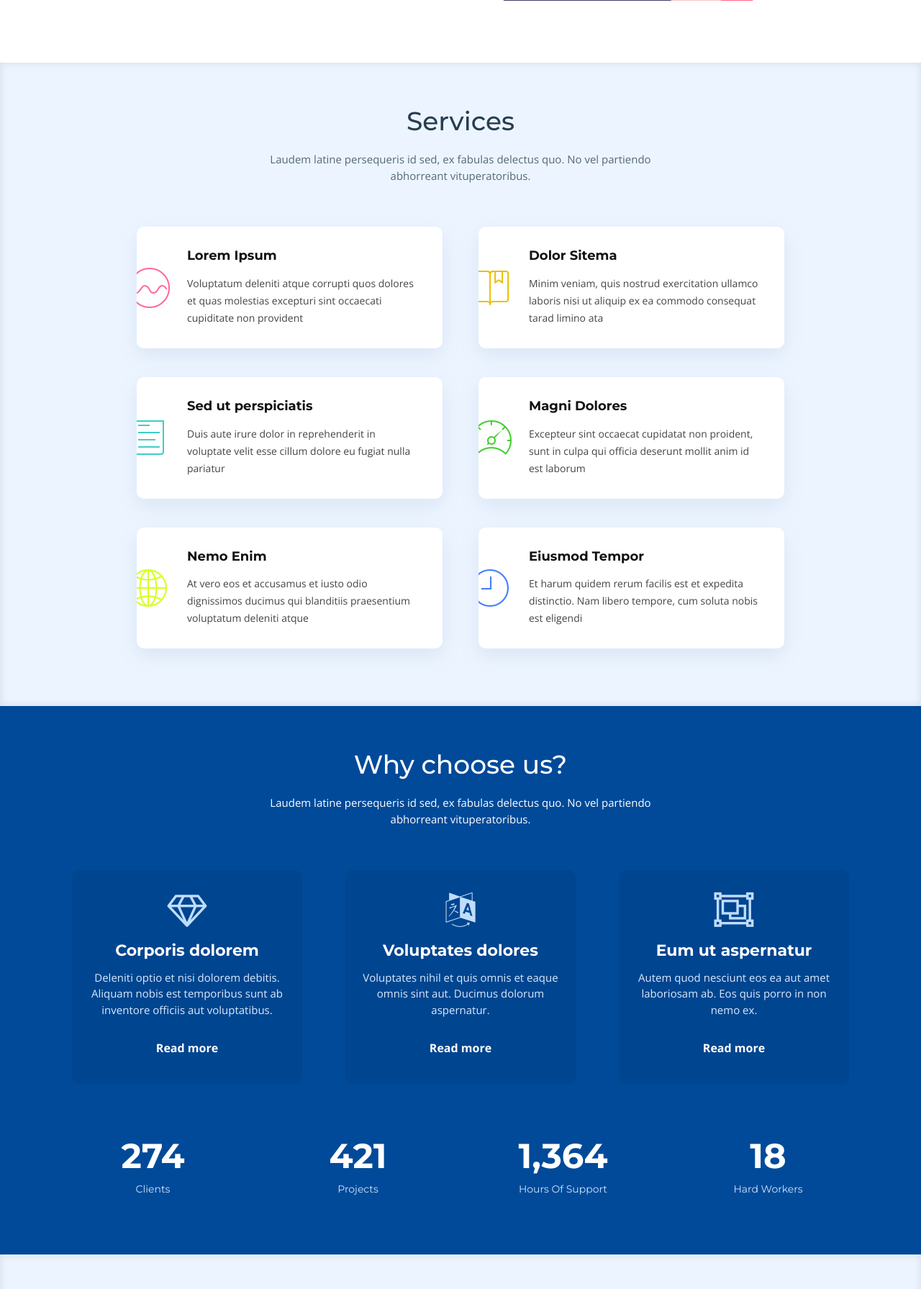
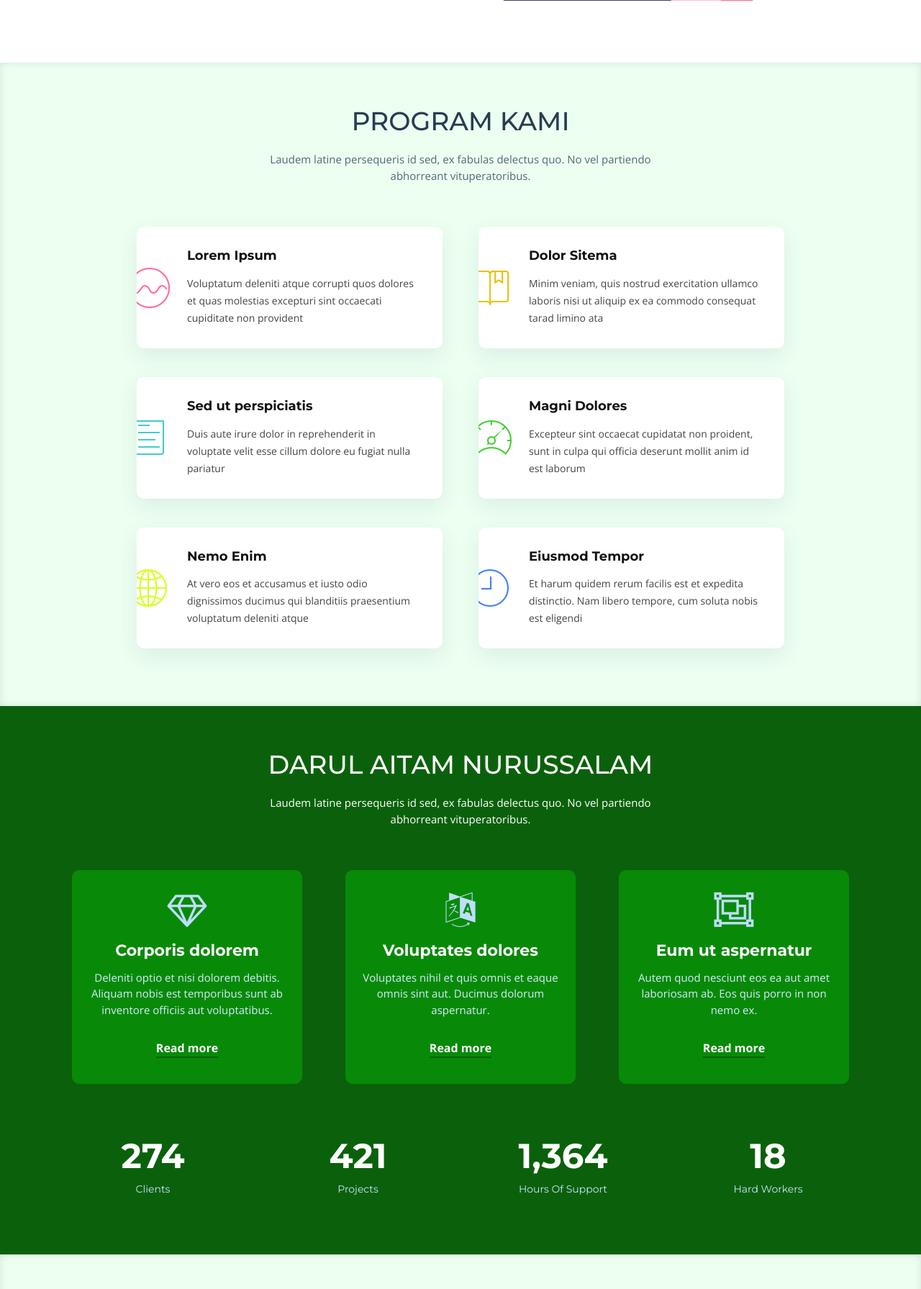
Before and after one commit to devansol/nurussalam, a CodeIgniter app: page /database/ in a window 1280 px wide. Shown: the part 2169-3960 px from the top of the page at 72% size. Run offline with CodeIgniter, Linux system fonts and the light colour scheme; some libraries are stand-ins or nearby versions; some web fonts are replaced.

Commit message:
commit new

```diff
--- a/application/views/header.php
+++ b/application/views/header.php
@@ -2,7 +2,7 @@
 <html lang="en">
 <head>
 	<meta charset="utf-8">
-	<title>NewBiz Bootstrap Template</title>
+	<title>Masjid Jami' Nurussalam</title>
 	<meta content="width=device-width, initial-scale=1.0" name="viewport">
 	<meta content="" name="keywords">
 	<meta content="" name="description">
--- a/application/views/page/about.php
+++ b/application/views/page/about.php
@@ -2,7 +2,7 @@
       <div class="container">
 
         <header class="section-header">
-          <h3>About Us</h3>
+          <h3>TENTANG KAMI</h3>
           <p>Lorem ipsum dolor sit amet, consectetur adipiscing elit, sed do eiusmod tempor incididunt ut labore et dolore magna aliqua.</p>
         </header>
 
--- a/application/views/page/contact.php
+++ b/application/views/page/contact.php
@@ -2,22 +2,21 @@
     <div class="container-fluid">
 
       <div class="section-header">
-        <h3>Contact Us</h3>
+        <h3>KONTAK KAMI</h3>
       </div>
 
       <div class="row wow fadeInUp">
 
         <div class="col-lg-6">
           <div class="map mb-4 mb-lg-0">
-            <iframe src="https://www.google.com/maps/embed?pb=!1m14!1m8!1m3!1d12097.433213460943!2d-74.0062269!3d40.7101282!3m2!1i1024!2i768!4f13.1!3m3!1m2!1s0x0%3A0xb89d1fe6bc499443!2sDowntown+Conference+Center!5e0!3m2!1smk!2sbg!4v1539943755621" frameborder="0" style="border:0; width: 100%; height: 312px;" allowfullscreen></iframe>
+            <iframe src="https://www.google.com/maps/embed?pb=!1m18!1m12!1m3!1d63459.19863599244!2d106.83940088645306!3d-6.237360292662378!2m3!1f0!2f0!3f0!3m2!1i1024!2i768!4f13.1!3m3!1m2!1s0x2e698cd8d752485b%3A0x8f6fcb418a4cebc5!2sMasjid+Jami&#39;+Nurussalam!5e0!3m2!1sid!2sid!4v1553586858161" frameborder="0" style="border:0; width: 100%; height: 312px;" allowfullscreen></iframe>
           </div>
         </div>
-
         <div class="col-lg-6">
           <div class="row">
             <div class="col-md-5 info">
               <i class="ion-ios-location-outline"></i>
-              <p>A108 Adam Street, NY 535022</p>
+              <p>Jl. Raya Kapin Kp. baru, Pondok Kelapa, Duren Sawit, Jakarta Timur</p>
             </div>
             <div class="col-md-4 info">
               <i class="ion-ios-email-outline"></i>
--- a/application/views/page/darulaitam.php
+++ b/application/views/page/darulaitam.php
@@ -1,7 +1,7 @@
   <section id="why-us" class="wow fadeIn">
     <div class="container">
       <header class="section-header">
-        <h3>Why choose us?</h3>
+        <h3>DARUL AITAM NURUSSALAM</h3>
         <p>Laudem latine persequeris id sed, ex fabulas delectus quo. No vel partiendo abhorreant vituperatoribus.</p>
       </header>
 
--- a/application/views/page/intro.php
+++ b/application/views/page/intro.php
@@ -1,6 +1,3 @@
-<!--==========================
-    Intro Section
-    ============================-->
     <section id="intro" class="clearfix">
       <div class="container">
 
@@ -9,11 +6,11 @@
         </div>
 
         <div class="intro-info">
-          <h2>We provide<br><span>solutions</span><br>for your business!</h2>
-          <div>
+          <h2>SELAMAT DATANG<br>DI WEBSITE<br>MASJID JAMI' NURUSSALAM</h2>
+<!--           <div>
             <a href="#about" class="btn-get-started scrollto">Get Started</a>
             <a href="#services" class="btn-services scrollto">Our Services</a>
-          </div>
+          </div> -->
         </div>
 
       </div>
--- a/application/views/page/program.php
+++ b/application/views/page/program.php
@@ -2,7 +2,7 @@
       <div class="container">
 
         <header class="section-header">
-          <h3>Services</h3>
+          <h3>PROGRAM KAMI</h3>
           <p>Laudem latine persequeris id sed, ex fabulas delectus quo. No vel partiendo abhorreant vituperatoribus.</p>
         </header>
 
--- a/assets/css/style.css
+++ b/assets/css/style.css
@@ -50,7 +50,7 @@ h6 {
 .back-to-top {
   position: fixed;
   display: none;
-  background: #007bff;
+  background:#088A08;
   color: #fff;
   width: 44px;
   height: 44px;
@@ -263,7 +263,7 @@ h6 {
 .main-nav a {
   display: block;
   position: relative;
-  color: #004289;
+  color: #0B610B;
   padding: 10px 15px;
   transition: 0.3s;
   font-size: 14px;
@@ -274,7 +274,7 @@ h6 {
 .main-nav a:hover,
 .main-nav .active > a,
 .main-nav li:hover > a {
-  color: #007bff;
+  color: #088A08;
   text-decoration: none;
 }
 
@@ -475,7 +475,7 @@ h6 {
 --------------------------------*/
 
 .section-bg {
-  background: #ecf5ff;
+  background: #ecfff0;
 }
 
 /* About Us Section
@@ -641,7 +641,7 @@ h6 {
 
 #why-us {
   padding: 60px 0;
-  background: #004a99;
+  background: #0B610B;
 }
 
 #why-us .section-header h3,
@@ -650,8 +650,8 @@ h6 {
 }
 
 #why-us .card {
-  background: #00458f;
-  border-color: #00458f;
+  background: #088A08;
+  border-color: #088A08;
   border-radius: 10px;
   margin: 0 15px;
   padding: 15px 0;
@@ -687,7 +687,7 @@ h6 {
   font-weight: 600;
   display: inline-block;
   transition: 0.3s ease-in-out;
-  border-bottom: #00458f solid 2px;
+  border-bottom: #0B610B solid 2px;
 }
 
 #why-us .card .readmore:hover {
@@ -1185,14 +1185,14 @@ h6 {
 --------------------------------------------------------------*/
 
 #footer {
-  background: #00428a;
+  background: #0B610B;
   padding: 0 0 30px 0;
   color: #eee;
   font-size: 14px;
 }
 
 #footer .footer-top {
-  background: #004a99;
+  background:#088A08;
   padding: 60px 0 30px 0;
 }
 
```
Also changed, not shown: application/views/index.html (deleted, +0 -11 lines).
